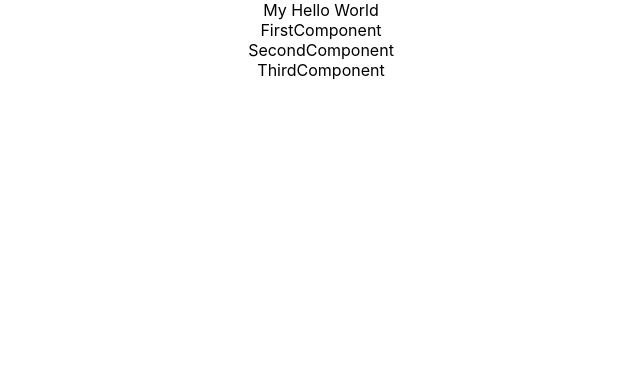
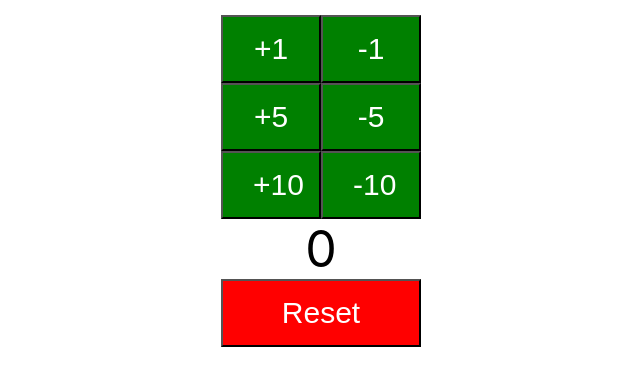
Before and after one commit to TrystanDames/Spring, a React (Create React App) app in the folder Spring+React/spring-react-app/: page / in a window 1280 px wide. Shown: the top 386 px of the page, without its empty margins (319-959 px from the left). Built offline with nearby package versions, Linux system fonts and the light colour scheme.

Commit message:
9th Commit

```diff
--- a/Spring+React/spring-react-app/src/App.js
+++ b/Spring+React/spring-react-app/src/App.js
@@ -1,13 +1,25 @@
 import React, {Component} from 'react';
 import './App.css';
-import FirstComponent from './learning-examples/FirstComponent';
-import SecondComponent from './learning-examples/SecondComponent';
-import ThirdComponent from './learning-examples/ThirdComponent';
+import FirstComponent from './components/learning-examples/FirstComponent';
+import SecondComponent from './components/learning-examples/SecondComponent';
+import ThirdComponent from './components/learning-examples/ThirdComponent';
+import Counter from './components/counter/Counter';
 
 class App extends Component {
   render() {
     return (
       <div className="App">
+        <Counter />
+
+      </div>
+    );
+  }
+}
+
+class LearningCompnents extends Component {
+  render() {
+    return (
+      <div className="LearningCompnents">
         My Hello World
         <FirstComponent></FirstComponent>
         <SecondComponent></SecondComponent>
--- /dev/null
+++ b/Spring+React/spring-react-app/src/components/counter/Counter.css
@@ -0,0 +1,21 @@
+button {
+    background-color: green;
+    font-size: 30px;
+    padding: 15px 30px;
+    color: white;
+    width: 100px;
+}
+
+.count {
+    font-size: 50px;
+    padding: 15px 30px;
+}
+
+.reset {
+    background-color: red;
+    width: 200px;
+}
+
+body {
+    padding: 15px 30px;
+}
--- /dev/null
+++ b/Spring+React/spring-react-app/src/components/counter/Counter.jsx
@@ -0,0 +1,104 @@
+import React, {Component} from 'react';
+import PropTypes from 'prop-types';
+import './Counter.css';
+
+class Counter extends Component {
+
+    constructor() {
+        super();
+
+        this.state = {
+            counter: 0
+        }
+
+        this.increment = this.increment.bind(this);
+        this.decrement = this.decrement.bind(this);
+        this.reset = this.reset.bind(this);
+    }
+
+    render() {
+        return (
+          <div className="counter">
+            <CounterButton by={1} incrementMethod={this.increment} decrementMethod={this.decrement}/>
+            <CounterButton by={5} incrementMethod={this.increment} decrementMethod={this.decrement}/>
+            <CounterButton by={10} incrementMethod={this.increment} decrementMethod={this.decrement}/>
+            <span className="count">{this.state.counter}</span>
+            <div>
+                <button className="reset" onClick={this.reset}>Reset</button>
+            </div>
+          </div>
+        );
+    }
+
+    reset() {
+        this.setState({
+           counter: 0
+        });
+    }
+
+    increment(by) {
+        this.setState(
+            (prevState) => {
+            return {counter: prevState.counter + by}
+        });
+    }
+
+    decrement(by) {
+        this.setState(
+            (prevState) => {
+            return {counter: prevState.counter - by}
+        });
+    }
+}
+
+class CounterButton extends Component {
+
+    constructor() {
+        super();
+
+        // this.state = {
+        //     counter: 0
+        // }
+
+        // this.increment = this.increment.bind(this);
+        // this.decrement = this.decrement.bind(this);
+    }
+
+    render() {
+
+        // const style = {fontSize: "50px", padding: "15px 30px"};
+        return (
+            <div className="counter">
+            <button onClick={() => this.props.incrementMethod(this.props.by)} >+{this.props.by}</button>
+            <button onClick={() => this.props.decrementMethod(this.props.by)} >-{this.props.by}</button>
+            </div>
+        );
+    }
+
+    // increment() {
+    //     // console.log('increment');
+    //     // this.state.counter++;
+    //     this.setState({
+    //         counter: this.state.counter + this.props.by
+    //     });
+    //     this.props.incrementMethod(this.props.by);
+    // }
+
+    // decrement() {
+
+    //     this.setState({
+    //         counter: this.state.counter - this.props.by
+    //     });
+    //     this.props.decrementMethod(this.props.by);
+    // }
+}
+
+CounterButton.defaultProps = {
+    by : 1
+}
+
+CounterButton.propTypes = {
+    by : PropTypes.number
+}
+
+export default Counter;
```
Also changed, not shown: Spring+React/spring-react-app/src/components/learning-examples/FirstComponent.jsx (renamed from Spring+React/spring-react-app/src/learning-examples/FirstComponent.jsx), Spring+React/spring-react-app/src/components/learning-examples/SecondComponent.jsx (renamed from Spring+React/spring-react-app/src/learning-examples/SecondComponent.jsx), Spring+React/spring-react-app/src/components/learning-examples/ThirdComponent.jsx (renamed from Spring+React/spring-react-app/src/learning-examples/ThirdComponent.jsx).
